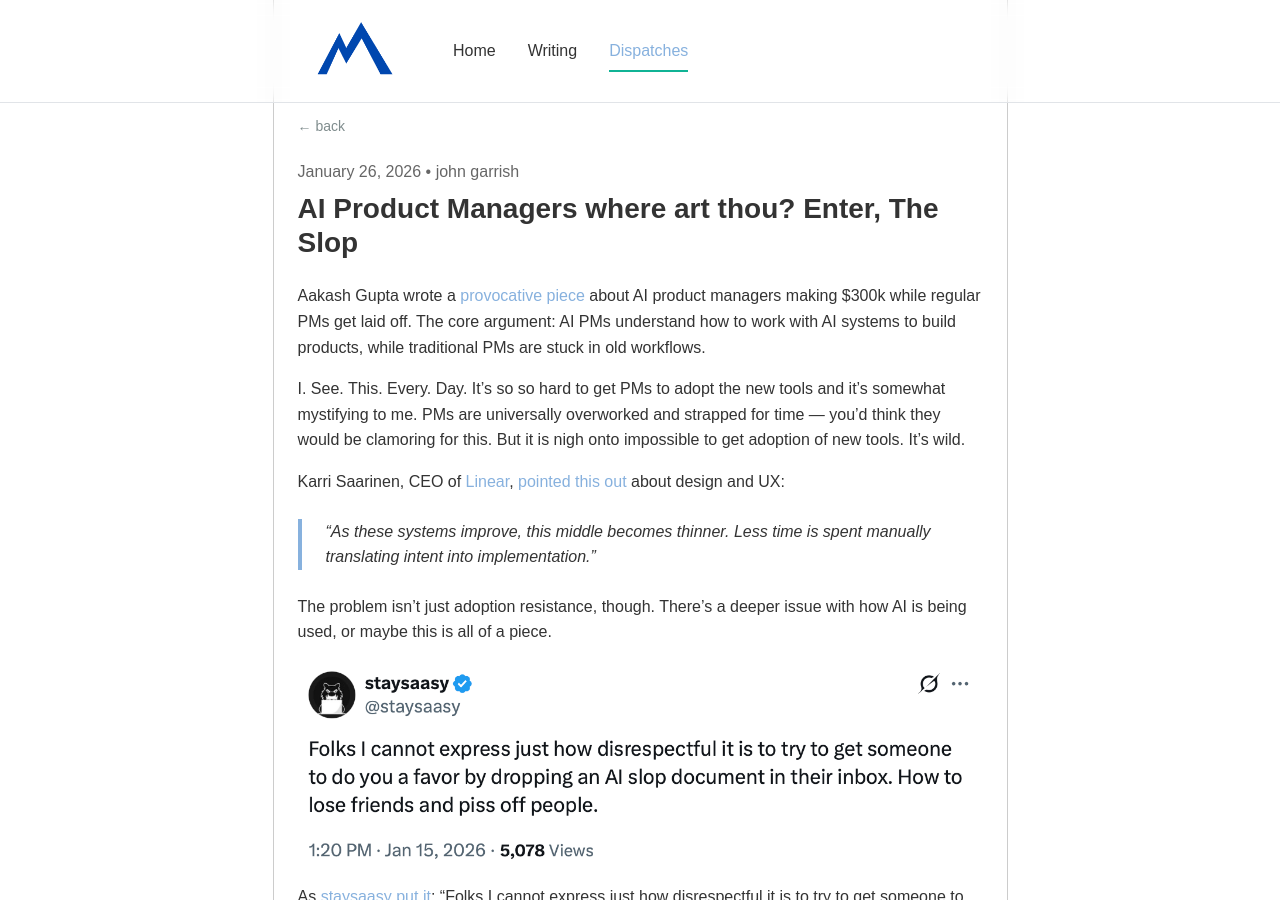
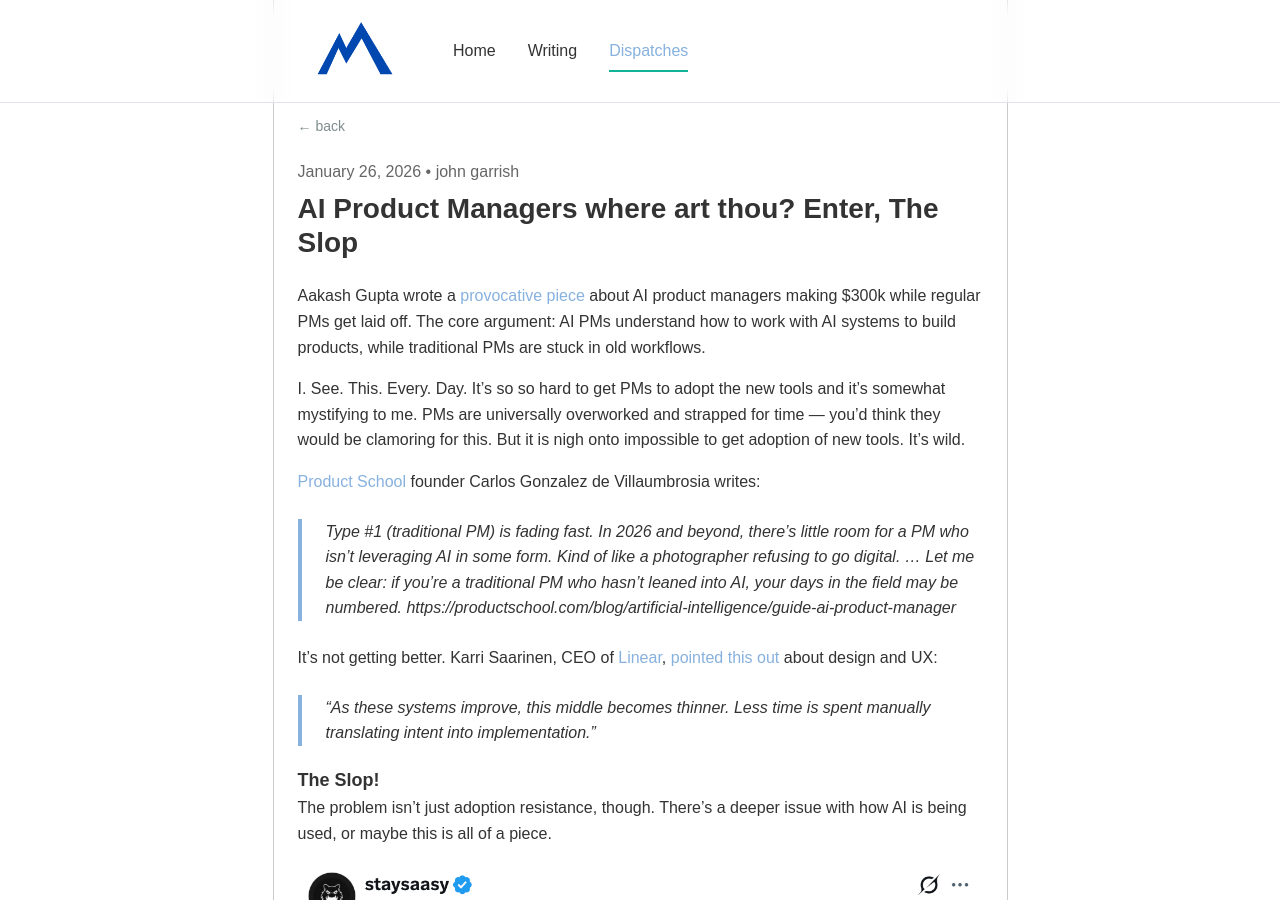
Before and after one commit to gibbygee/bellemonti-website, a Jekyll site: the page built from _readings/2026-01-26-ai-product-managers-and-the-slop-problem.md, in a window 1280 px wide and 900 px high. Built offline with Jekyll 4.4.1, drawn with Linux system fonts in a browser that asks for light colours.

Commit message:
Update AI product management insights and add new section on the challenges of adoption
Expanded the discussion on the evolving role of product managers in the context of AI, incorporating insights from Carlos Gonzalez de Villaumbrosia and Karri Saarinen. Added a new section titled "The Slop!" to address deeper issues related to AI usage and adoption resistance.

```diff
--- a/_readings/2026-01-26-ai-product-managers-and-the-slop-problem.md
+++ b/_readings/2026-01-26-ai-product-managers-and-the-slop-problem.md
@@ -9,9 +9,16 @@
 
 I. See. This. Every. Day. It's so so hard to get PMs to adopt the new tools and it's somewhat mystifying to me. PMs are universally overworked and strapped for time — you'd think they would be clamoring for this. But it is nigh onto impossible to get adoption of new tools. It's wild.
 
-Karri Saarinen, CEO of <a href="https://x.com/linear" target="_blank" rel="noopener noreferrer">Linear</a>, <a href="https://x.com/karrisaarinen/status/2007534281011155419?s=20" target="_blank" rel="noopener noreferrer">pointed this out</a> about design and UX:
+<a href="https://productschool.com" target="_blank" rel="noopener noreferrer">Product School</a> founder Carlos Gonzalez de Villaumbrosia writes:
+
+> Type #1 (traditional PM) is fading fast. In 2026 and beyond, there’s little room for a PM who isn’t leveraging AI in some form. Kind of like a photographer refusing to go digital. ... Let me be clear: if you’re a traditional PM who hasn’t leaned into AI, your days in the field may be numbered.
+https://productschool.com/blog/artificial-intelligence/guide-ai-product-manager
+
+It's not getting better. Karri Saarinen, CEO of <a href="https://x.com/linear" target="_blank" rel="noopener noreferrer">Linear</a>, <a href="https://x.com/karrisaarinen/status/2007534281011155419?s=20" target="_blank" rel="noopener noreferrer">pointed this out</a> about design and UX:
 
 > "As these systems improve, this middle becomes thinner. Less time is spent manually translating intent into implementation."
+
+### The Slop!
 
 The problem isn't just adoption resistance, though. There's a deeper issue with how AI is being used, or maybe this is all of a piece.
 
```
